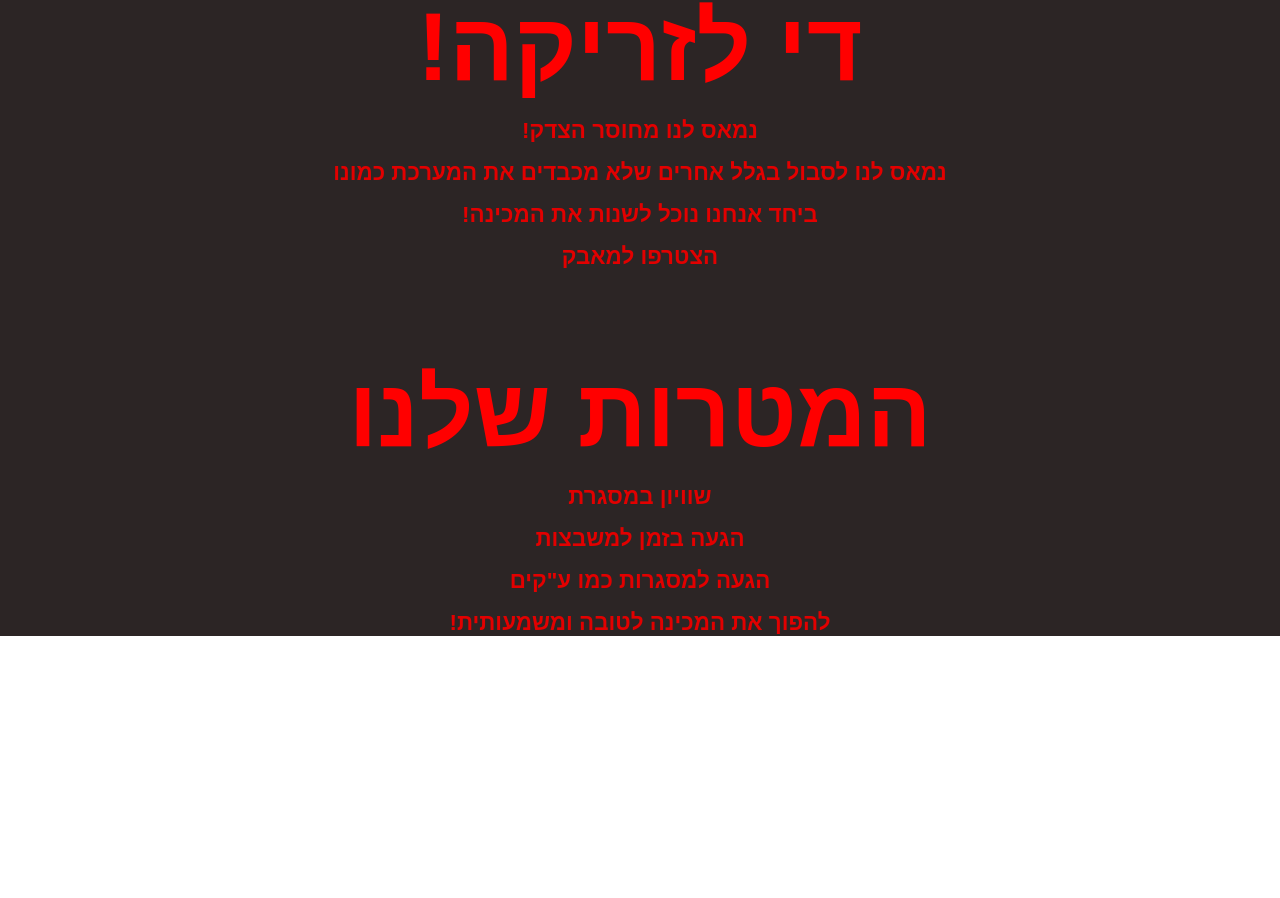
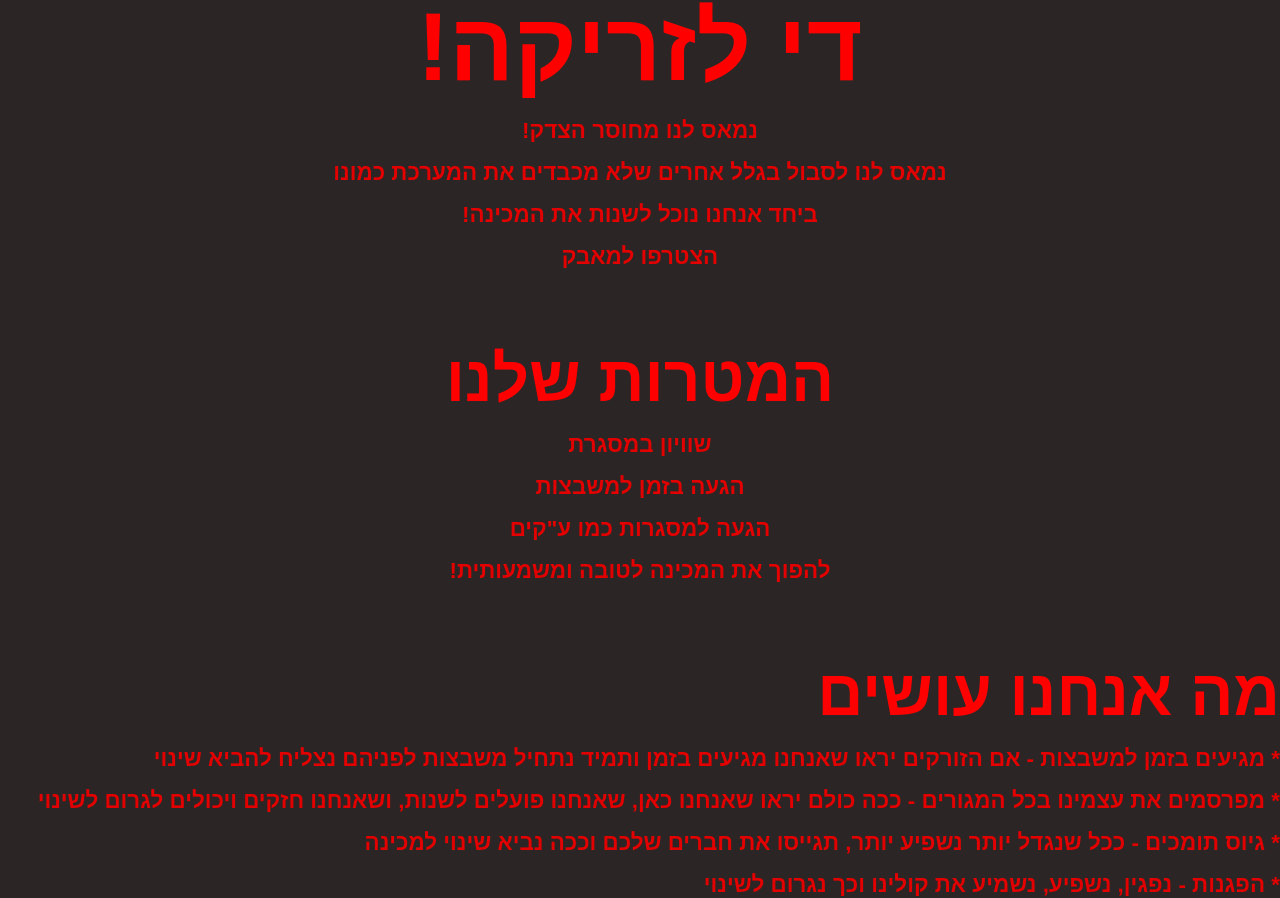
Before and after one commit to upsilan/Resistance_WebPage, a plain HTML site: page index.html in a window 1280 px wide. Shown: the part 88-986 px from the top of the page. Before the commit the page ends 800 px from the top, so only its background shows below. Drawn offline with Linux system fonts and the light colour scheme.

Commit message:
added the actions

```diff
--- a/index.html
+++ b/index.html
@@ -46,11 +46,20 @@
                 <br></br>
                 <br></br>
                 <div class="goals">
-                    <h1 style="font-size: clamp(2rem, 10vw, 6rem); color: rgb(266, 0, 0)">המטרות שלנו</h1>
+                    <h1 style="font-size: clamp(1.3rem, 10vw, 4rem); color: rgb(266, 0, 0)">המטרות שלנו</h1>
                         <b>שוויון במסגרת</b>
                         <b>הגעה בזמן למשבצות</b>
                         <b>הגעה למסגרות כמו ע"קים</b>
                         <b>!להפוך את המכינה לטובה ומשמעותית</b>
+                </div>
+                <br></br>
+                <br></br>
+                <div class="actions">
+                    <h1 style="font-size: clamp(1.3rem, 10vw, 4rem); color: rgb(266, 0, 0)">מה אנחנו עושים</h1>
+                        <b>מגיעים בזמן למשבצות - אם הזורקים יראו שאנחנו מגיעים בזמן ותמיד נתחיל משבצות לפניהם נצליח להביא שינוי *</b>
+                        <b>מפרסמים את עצמינו בכל המגורים - ככה כולם יראו שאנחנו כאן, שאנחנו פועלים לשנות, ושאנחנו חזקים ויכולים לגרום לשינוי *</b>
+                        <b>גיוס תומכים - ככל שנגדל יותר נשפיע יותר, תגייסו את חברים שלכם וככה נביא שינוי למכינה *</b>
+                        <b>הפגנות - נפגין, נשפיע, נשמיע את קולינו וכך נגרום לשינוי *</b>
                 </div>
             </div>
         </div>
--- a/style.css
+++ b/style.css
@@ -146,7 +146,7 @@
     color: rgb(226, 0, 0);
     display: block;
     font-size: 1.4rem;
-    margin: 1rem 0;
+    margin: 1rem 0 0 0;
 }
 
 .goals {
@@ -157,5 +157,16 @@
     color: rgb(226, 0, 0);
     display: block;
     font-size: 1.4rem;
-    margin: 1rem 0;
+    margin: 1rem 0 0 0;
 }
+
+.actions {
+    text-align: right;
+}
+
+.actions b {
+    color: rgb(226, 0, 0);
+    display: block;
+    font-size: 1.4rem;
+    margin: 1rem 0 0 0;
+}
```
